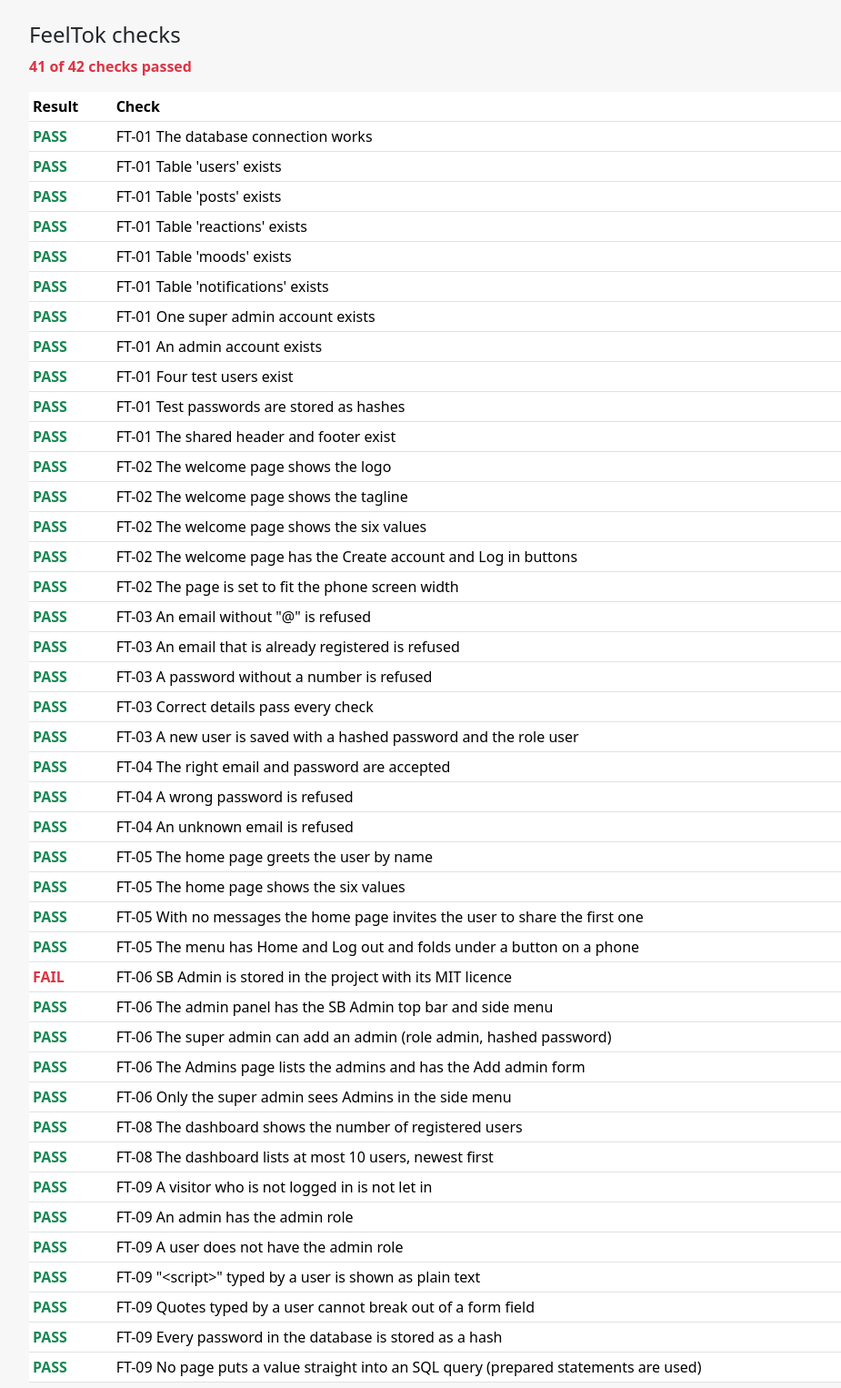
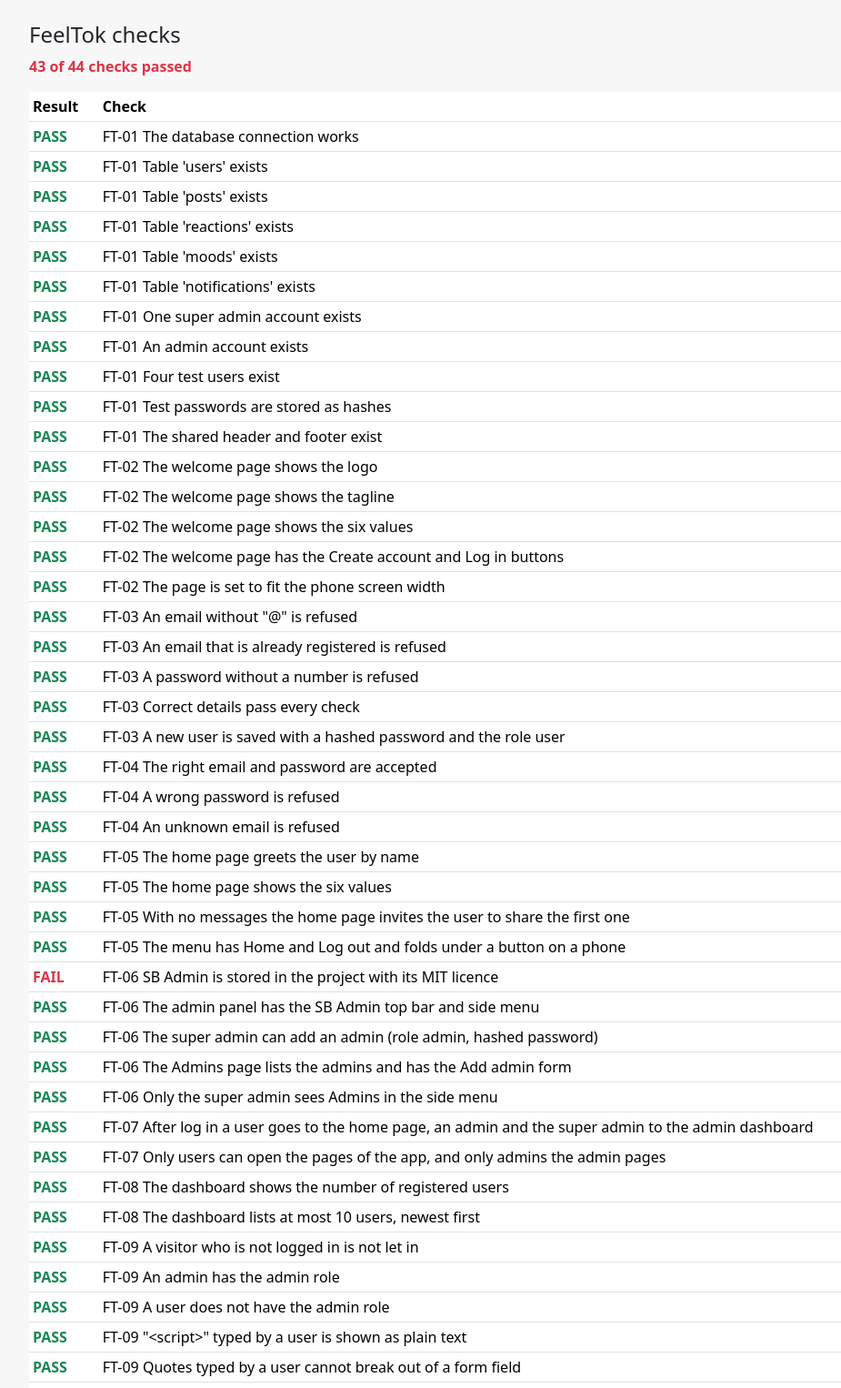
Before and after one commit to Akshat-G-Dev/feeltok, a PHP site: page /feeltok/tests/tests.php in a window 1280 px wide. Shown: the part 63-1589 px from the top of the page at 91% size, without its empty margins (50-975 px from the left). Run offline with PHP 8.4, Linux system fonts and the light colour scheme; data comes from the database, SQL or seed files in the repository; data that the repository does not hold is empty.

Commit message:
FEEL-13 FT-07 Send each role to its own pages after log in

```diff
--- a/home.php
+++ b/home.php
@@ -1,7 +1,7 @@
 <?php
 // FT-05 Home page after log in: the greeting, the six values and the messages.
 require_once __DIR__ . '/includes/auth.php';
-require_login();
+require_user(); // FT-07 an admin is sent to the admin dashboard
 require_once __DIR__ . '/includes/db.php';
 require_once __DIR__ . '/includes/values.php';
 
--- a/includes/auth.php
+++ b/includes/auth.php
@@ -25,12 +25,24 @@ function require_login(): void
     }
 }
 
-// sends a user without one of these roles back to his home page
+// FT-07 the first page of each role: the admin dashboard for admins and the super admin, the home page for users
+function role_home(): string
+{
+    return has_role('admin', 'super_admin') ? BASE_URL . '/admin/index.php' : BASE_URL . '/home.php';
+}
+
+// sends a user without one of these roles back to the first page of his own role
 function require_role(string ...$roles): void
 {
     require_login();
     if (!has_role(...$roles)) {
-        header('Location: ' . BASE_URL . '/home.php');
+        header('Location: ' . role_home());
         exit;
     }
 }
+
+// FT-07 the pages of the app are for users; an admin is sent to the admin dashboard
+function require_user(): void
+{
+    require_role('user');
+}
--- a/index.php
+++ b/index.php
@@ -1,10 +1,10 @@
 <?php
-// FT-02 Welcome page: the first page a visitor sees. A user who is logged in goes to the home page.
+// FT-02 Welcome page: the first page a visitor sees. Someone who is logged in goes to the first page of his role (FT-07).
 require_once __DIR__ . '/includes/auth.php';
 require_once __DIR__ . '/includes/values.php';
 
 if (is_logged_in()) {
-    header('Location: home.php');
+    header('Location: ' . role_home());
     exit;
 }
 
--- a/login.php
+++ b/login.php
@@ -5,7 +5,7 @@ require __DIR__ . '/includes/db.php';
 require_once __DIR__ . '/includes/users.php';
 
 if (is_logged_in()) {
-    header('Location: home.php');
+    header('Location: ' . role_home());
     exit;
 }
 
@@ -19,7 +19,7 @@ if ($_SERVER['REQUEST_METHOD'] === 'POST') {
         $_SESSION['user_id'] = $user['id'];
         $_SESSION['name'] = $user['name'];
         $_SESSION['role'] = $user['role'];
-        header('Location: home.php'); // FT-07 will send admins to the admin panel
+        header('Location: ' . role_home()); // FT-07 admins go to the admin dashboard, users to the home page
         exit;
     }
     $error = 'Email or password is not correct';
--- a/tests/tests.php
+++ b/tests/tests.php
@@ -123,6 +123,22 @@ $page = ob_get_clean();
 $_SESSION = $saved_session;
 check('FT-06 Only the super admin sees Admins in the side menu', $super_menu && !str_contains($page, '/admin/admins.php">Admins</a>'));
 
+// FT-07 access by role (the real session is kept as it is)
+$saved_session = $_SESSION;
+$homes = [];
+foreach (['user', 'admin', 'super_admin'] as $role) {
+    $_SESSION = ['user_id' => 3, 'name' => 'Check', 'role' => $role];
+    $homes[$role] = role_home();
+}
+$_SESSION = ['user_id' => 3, 'name' => 'Sara', 'role' => 'user'];
+$user_ok = has_role('user') && !has_role('admin', 'super_admin');
+$_SESSION = ['user_id' => 2, 'name' => 'Admin', 'role' => 'admin'];
+$admin_ok = !has_role('user') && has_role('admin', 'super_admin');
+$_SESSION = $saved_session;
+check('FT-07 After log in a user goes to the home page, an admin and the super admin to the admin dashboard',
+    $homes['user'] === BASE_URL . '/home.php' && $homes['admin'] === BASE_URL . '/admin/index.php' && $homes['super_admin'] === BASE_URL . '/admin/index.php');
+check('FT-07 Only users can open the pages of the app, and only admins the admin pages', $user_ok && $admin_ok);
+
 // FT-08 admin dashboard, read as an admin sees it
 $saved_session = $_SESSION;
 $_SESSION = ['user_id' => 2, 'name' => 'Admin', 'role' => 'admin'];
```
